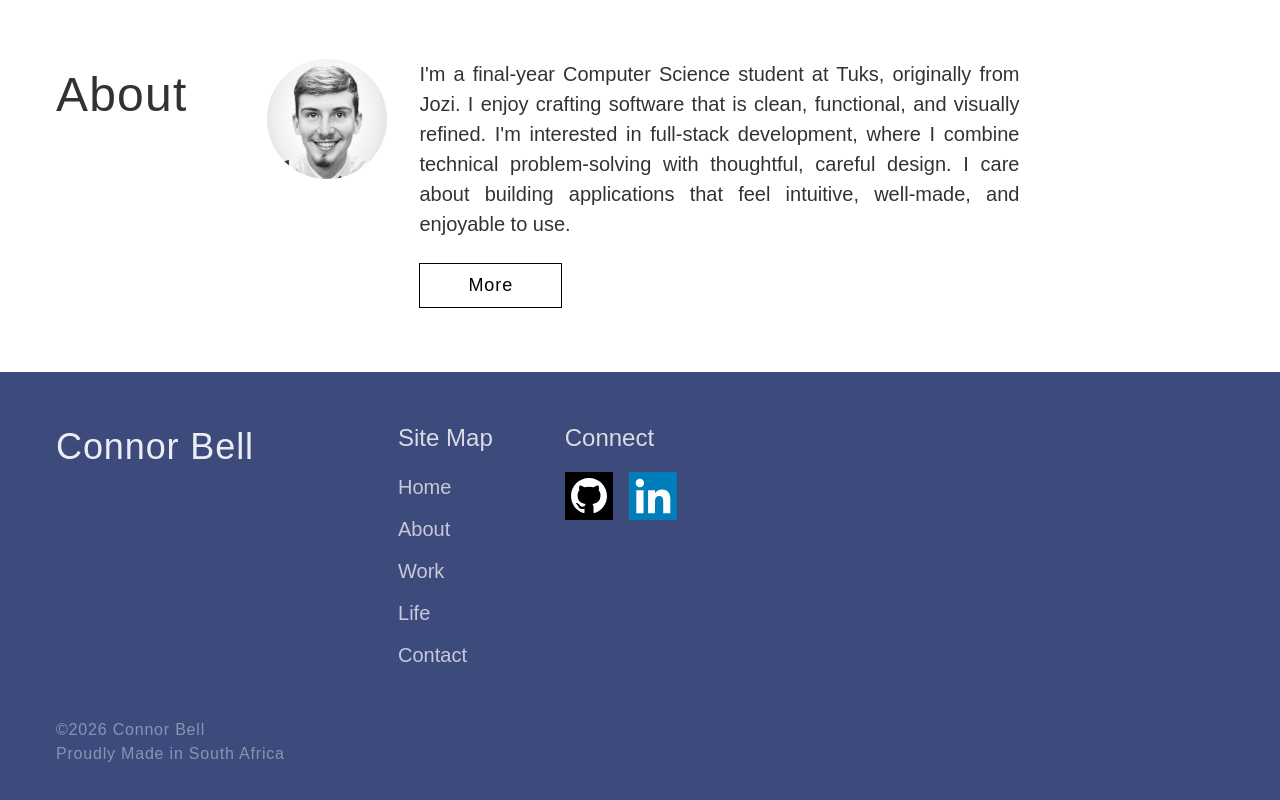
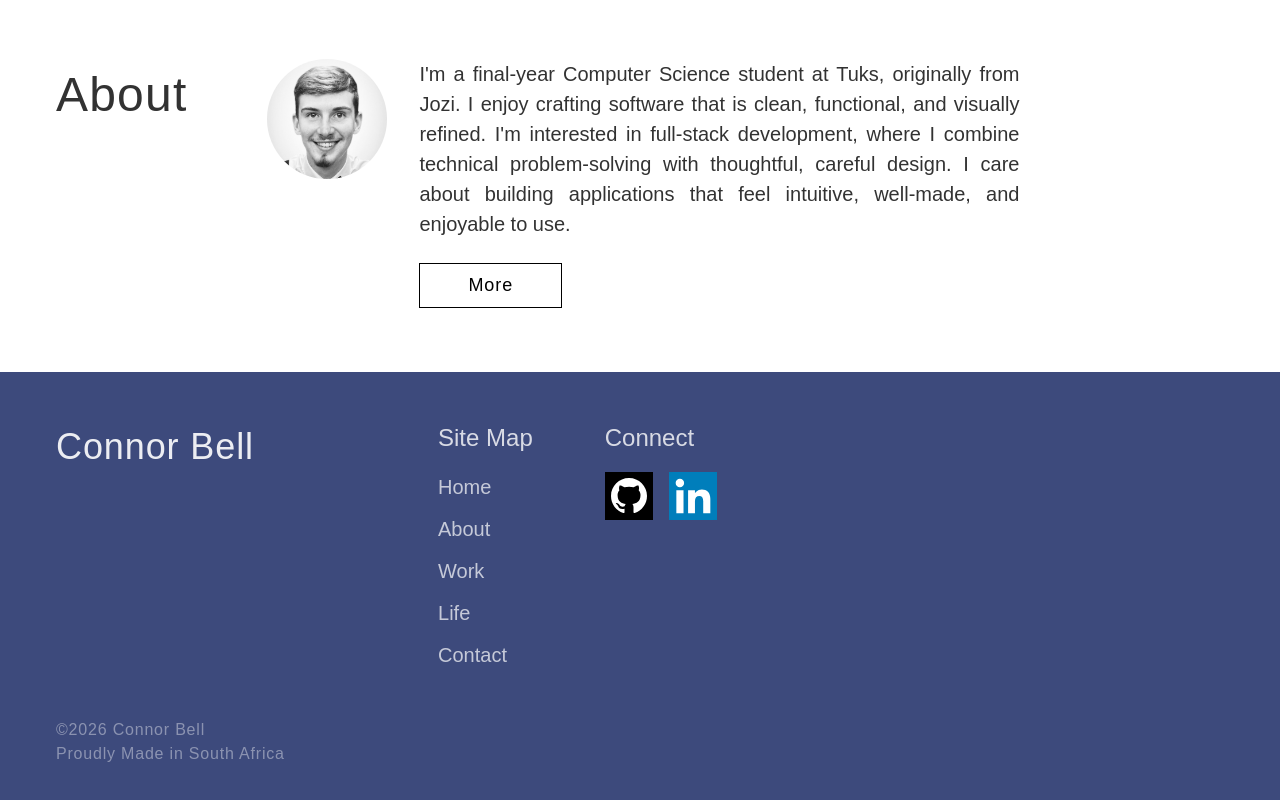
Before and after one commit to u24569608/Connor_Bell_CO_ZA, a Next.js app in the folder site/: page / in a window 1280 px wide. Shown: the part 822-1622 px from the top of the page. Built offline with nearby package versions, Linux system fonts and the light colour scheme; a web font is replaced by a local one.

Commit message:
Update Footer.tsx

```diff
--- a/site/components/Footer.tsx
+++ b/site/components/Footer.tsx
@@ -14,7 +14,7 @@ export default function Footer() {
           </div>
 
           {/* Right - Sitemap + Connect */}
-          <div className="flex-1 ml-1 sm:ml-0 md:ml-24 lg:ml-28">
+          <div className="flex-1 ml-1 sm:ml-0 md:ml-34 lg:ml-38">
             <div className="flex flex-col sm:flex-row gap-18">
 
               {/* Sitemap */}
```
